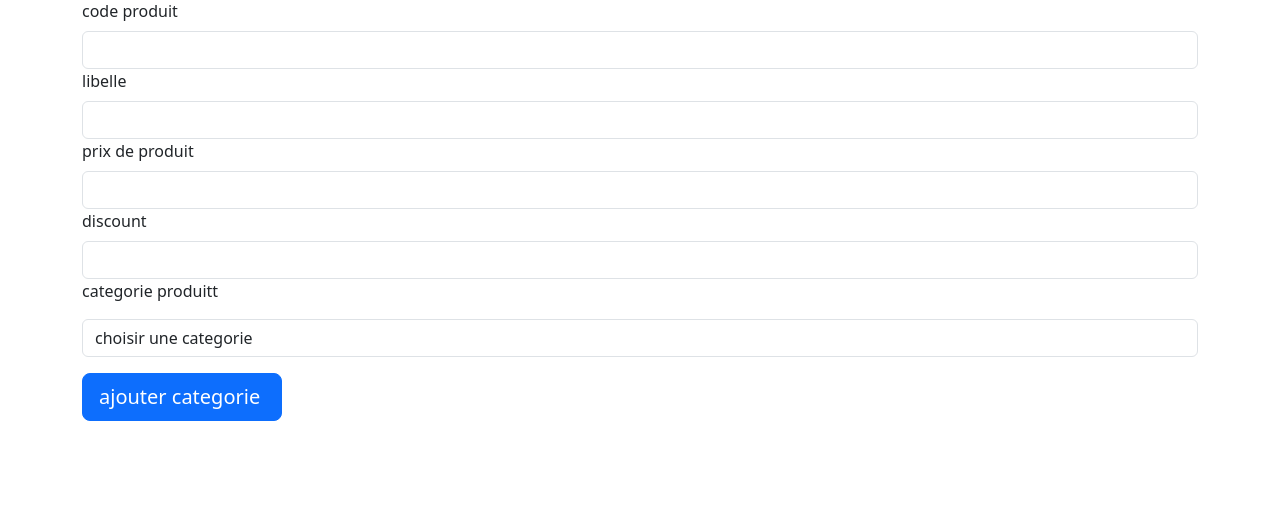
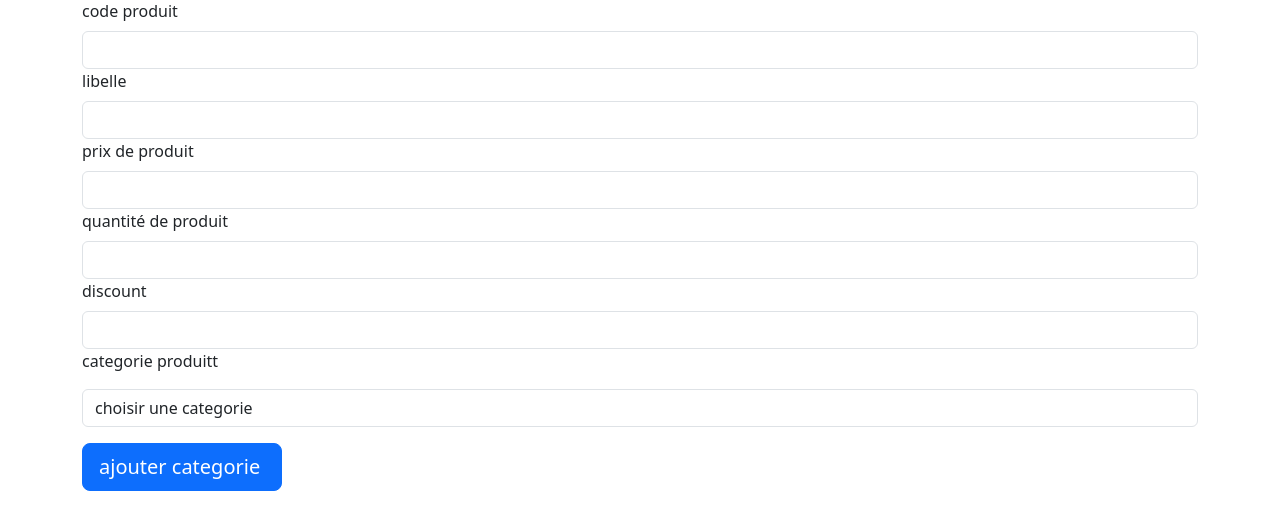
Before and after one commit to yazid120/shopers, a PHP site: page /ajouter_produit.php in a window 1280 px wide. Shown: the part 133-663 px from the top of the page. Run offline with PHP 8.4, Linux system fonts and the light colour scheme; a user stored in the database is signed in; tables that the repository leaves empty hold one stand-in row (values such as "Sample post").

Commit message:
add qte to product table

```diff
--- a/admin/ajouter_produit.php
+++ b/admin/ajouter_produit.php
@@ -26,10 +26,11 @@
         $libelle = $_POST['libelle'];
         $prix = $_POST['prix'];
         $discount = $_POST['discount'];
+        $qte = $_POST['qte'];
         $date = date('y-m-d');
         $id_categorie = $_POST['categorie'];
-        if(!empty($code_product) && !empty($libelle) && !empty($prix)  && !empty($id_categorie)){
-           $sqli = "INSERT INTO produit (id_produit,libelle,prix,discount,date_creation,id_categorie) VALUES ('$code_product','$libelle','$prix','$discount','$date','$id_categorie')";
+        if(!empty($code_product) && !empty($libelle) && !empty($prix)  && !empty($id_categorie) && !empty($qte)){
+           $sqli = "INSERT INTO produit (id_produit,libelle,prix,qte,discount,date_creation,id_categorie) VALUES ('$code_product','$libelle','$prix',$qte,'$discount','$date','$id_categorie')";
             $insert = mysqli_query($connection,$sqli);
             if($insert){
                 ?>
@@ -64,7 +65,8 @@
 
     <label for="" class="form-label">prix de produit</label>
     <input type="number" class="form-control" name="prix" id="" min = "0">
-
+    <label for="" class="form-label">quantité de produit</label>
+    <input type="number" class="form-control" name="qte" id="" min = "0">
     <label for="" class="form-label">discount</label>
     <input type="number" class="form-control" name="discount" id="" min= "0" max ="100" required>
     <label for="" class="form-label">categorie produitt</label>
--- a/admin/produit.php
+++ b/admin/produit.php
@@ -29,6 +29,7 @@
         <th>code produit</th>
         <th>liblle</th>
         <th>prix</th>
+        <th>quantité de produit</th>
         <th>discount</th>
         <th>date creation</th>
         <th>categorie</th>
@@ -43,7 +44,8 @@
        <tr>
         <td><?php echo $elt['id_produit'] ?></td>
         <td><?php echo $elt['libelle'] ?></td>
-        <td><?php echo $elt['prix'] ?></td>
+        <td><?php echo $elt['prix'] ?> DA</td>
+        <td><?php echo $elt['qte'] ?></td>
         <td><?php echo $elt['discount'] ?> %</td>
         <td><?php echo $elt['date_creation'] ?></td>
         <td><?php echo $elt['categorie_libelle'] ?></td>
--- a/database/data.sql
+++ b/database/data.sql
@@ -13,7 +13,7 @@ CREATE TABLE produit (
     id_produit int(6) NOT NULL PRIMARY KEY,
     libelle varchar(35) NOT NULL,
     prix decimal(20,2) NOT NULL,
-    qantité int(5) NOT NULL,
+    qte int(5) NOT NULL,
     discount int(3) NOT NULL,
     date_creation date NOT NULL,
     id_categorie int(4) NOT NULL AUTO_INCREMENT,
```
Also changed, not shown: admin/modifier_produit.php (+6 -2 lines).
